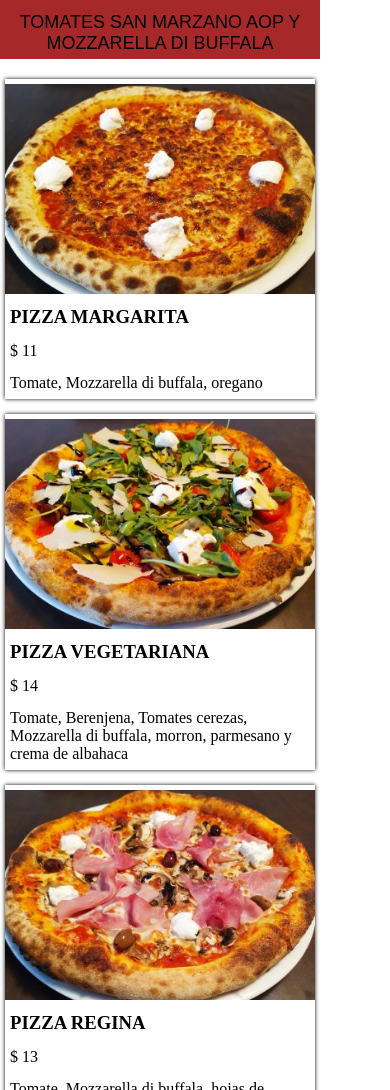
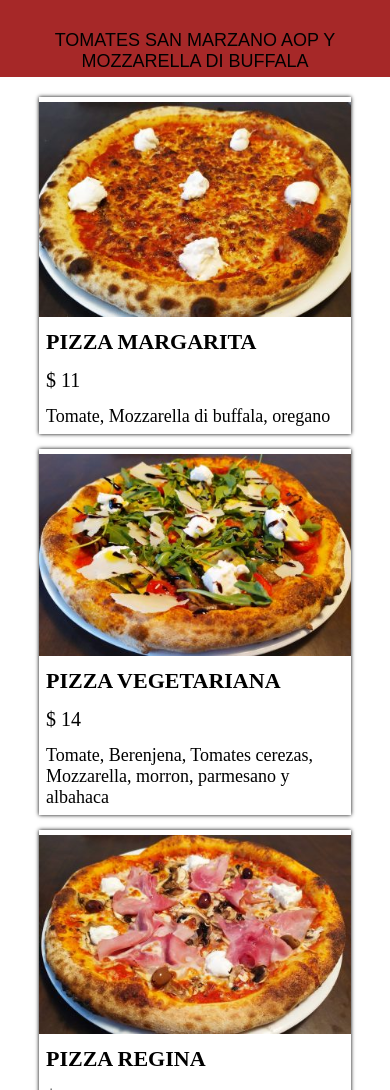
Before and after one commit to jemoeche12/Clone-Bellini, a website: page pages/pizzas.html in a window 390 px wide. Shown: the part 615-1705 px from the top of the page. Drawn offline with Linux system fonts and the light colour scheme.

Commit message:
seccionPizzaTerminadaTablet

```diff
--- a/pages/pizzas.html
+++ b/pages/pizzas.html
@@ -49,8 +49,8 @@
           <h3>PIZZA VEGETARIANA</h3>
           <span>$ 14</span>
           <p>
-            Tomate, Berenjena, Tomates cerezas, Mozzarella di buffala, morron,
-            parmesano y crema de albahaca
+            Tomate, Berenjena, Tomates cerezas, Mozzarella, morron,
+            parmesano y albahaca
           </p>
         </section>
         <section class="cardPizza">
@@ -114,8 +114,7 @@
           <h3>PIZZA BURRATA</h3>
           <span>$ 17</span>
           <p>
-            Tomate, burrata di buffala, Mozzarella, tomate cerezas, pesto,
-            albahaca
+            Tomate, burrata di buffala, Mozzarella, tomate cerezas, pesto
           </p>
         </section>
       </section>
@@ -140,7 +139,7 @@
           <span>$ 15</span>
           <p>
             Crema, Salmon ahumado, Mozzarella di buffala, semillas de sesamo y
-            setas de lima
+            lima
           </p>
         </section>
         <section class="cardPizza">
@@ -170,7 +169,7 @@
           <h3>MORTADELLA Y PISTACHO</h3>
           <span>$ 16</span>
           <p>
-            Crema, Mortadella de Bologne, pesto de pistacho, scarmoza ahumada y
+            Crema, Mortadella de Bologne, pesto de pistacho, scarmoza y
             Mozzarella
           </p>
         </section>
--- a/scss/_tablet768.scss
+++ b/scss/_tablet768.scss
@@ -96,44 +96,90 @@
       height: auto;
     }
   }
-  section.opinion{
+  section.opinion {
     width: 100%;
     gap: 50px;
     margin-bottom: 50px;
-    section.opiniones{
+    section.opiniones {
       width: 90%;
       display: flex;
       flex-direction: row;
       flex-wrap: wrap;
       align-items: center;
       justify-content: center;
-        div.card-opinion{
+      div.card-opinion {
         width: 60%;
       }
-        div.userName{
+      div.userName {
         width: 30%;
         display: flex;
         flex-direction: column;
         justify-content: center;
         align-items: center;
         gap: 30px;
-            .nameDate{
+        .nameDate {
           gap: 20%;
         }
       }
     }
   }
-  div.footer{
+  div.footer {
     width: 100%;
-    span.copy{
+    span.copy {
       width: 80%;
       margin: 0px 10%;
       font-size: 18px;
     }
-    span.derechos{
+    span.derechos {
       width: 80%;
       margin: 0 10%;
       font-size: 18px;
     }
   }
+  .headerPizzas {
+    .titleHeaderPizzas {
+      button {
+        width: 50%;
+        margin: 20px 25%;
       }
+    }
+  }
+  section.variedadPizzas{
+    width: 100%;
+    display: flex;
+    flex-direction: column;
+    justify-content: center;
+    align-items: center;
+    .pizzasRosas{
+        width: 100%;
+        .titlePizzaRosa{
+            width: 100%;
+        }
+        .cardPizza{
+            width: 80%;
+            display: flex;
+            flex-direction: column;
+            margin: 15px 10%;
+            height: 100%;
+            img{
+                width: 100%;
+                margin: 5px 0;
+                object-fit: cover;
+                height: 10%;
+            }
+            h3{
+                padding: 7px;
+                font-size: 22px;
+            }
+            span{
+                padding: 7px;
+                font-size: 20px;
+            }
+            p{
+                padding: 7px;
+                font-size: 18px;
+            }
+        }
+    }
+}
+}
--- a/scss/style.scss
+++ b/scss/style.scss
@@ -5,10 +5,10 @@
 @import "seccionRestaurante";
 @import "seccionEnvios";
 @import "seccionOpiniones";
+@import "seccionPizzas";
 @import "tablet768";
 @import "seccionVideo";
 @import "seccionProductos";
 @import "seccionMenu";
 @import "seccionVinos";
 @import "seccionContactos";
-@import "seccionPizzas";
```
Also changed, not shown: scss/style.css, 1 other file. Lines whose indentation alone changed are shown as unchanged.
